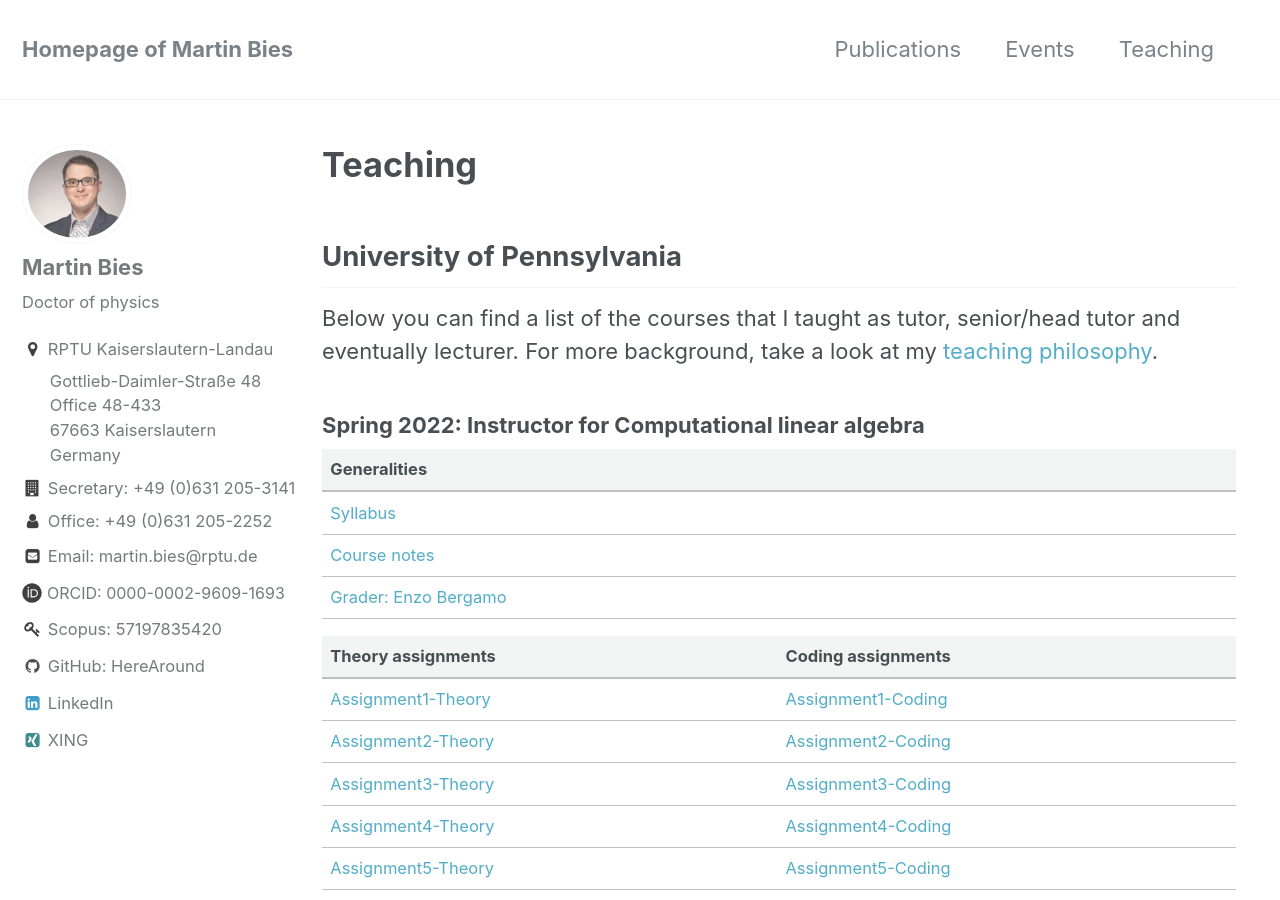
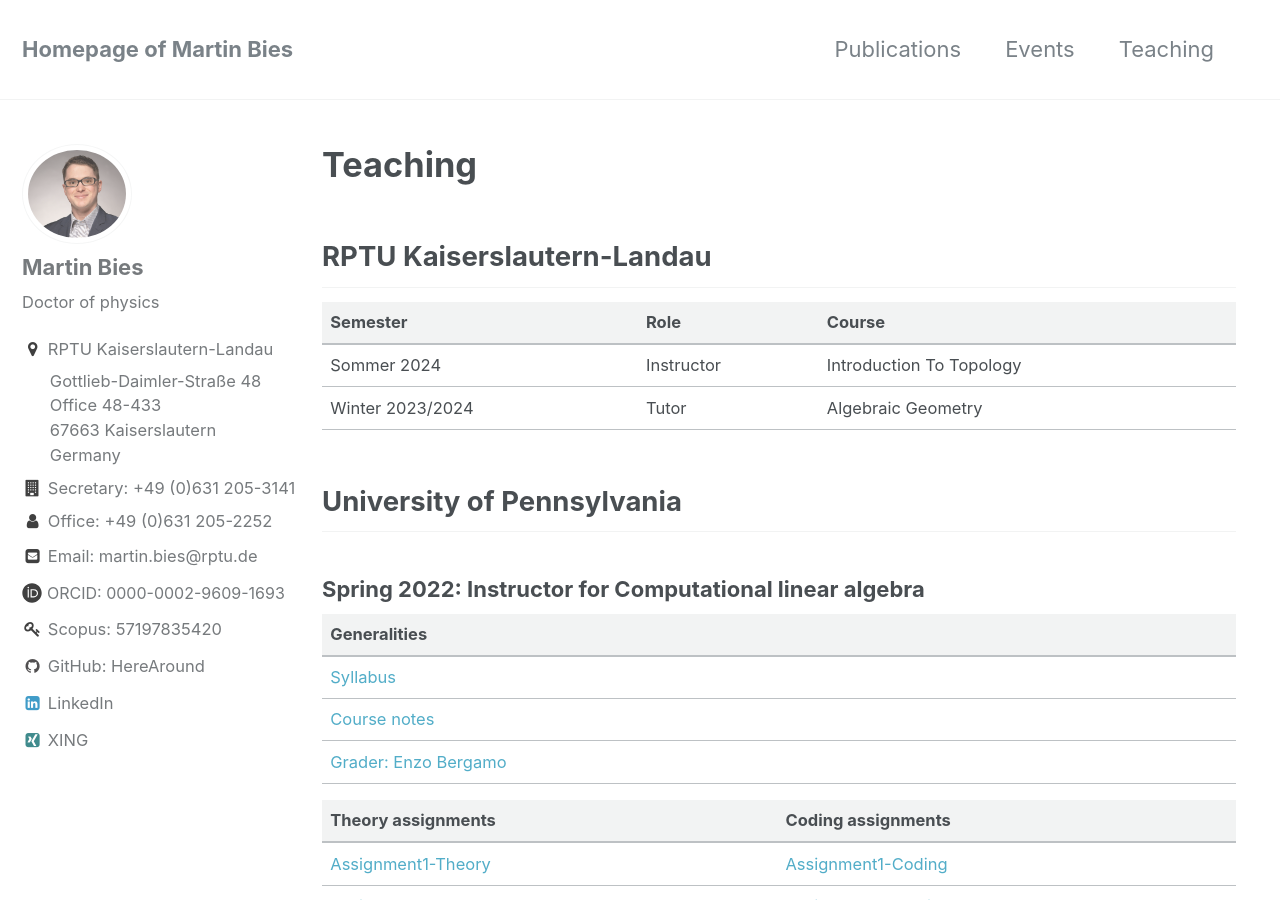
Before and after one commit to MartinBies/MartinBies.github.io, a Jekyll site: the page built from _pages/teaching.md, in a window 1280 px wide and 900 px high. Built offline with Jekyll 4.4.1, drawn with Linux system fonts in a browser that asks for light colours.

Commit message:
Update teaching

```diff
--- a/_pages/teaching.md
+++ b/_pages/teaching.md
@@ -9,9 +9,16 @@ permalink: /teaching/
 
 # Teaching
 
+
+## RPTU Kaiserslautern-Landau
+
+Semester | Role | Course
+---------    :|---------- | --------
+   Sommer 2024    | Instructor | Introduction To Topology
+   Winter 2023/2024 | Tutor     | Algebraic Geometry
+
+
 ## University of Pennsylvania
-
-Below you can find a list of the courses that I taught as tutor, senior/head tutor and eventually lecturer. For more background, take a look at my [teaching philosophy](/TeachingStatementMartinBies.pdf).
 
 ### Spring 2022: Instructor for Computational linear algebra
 
```
